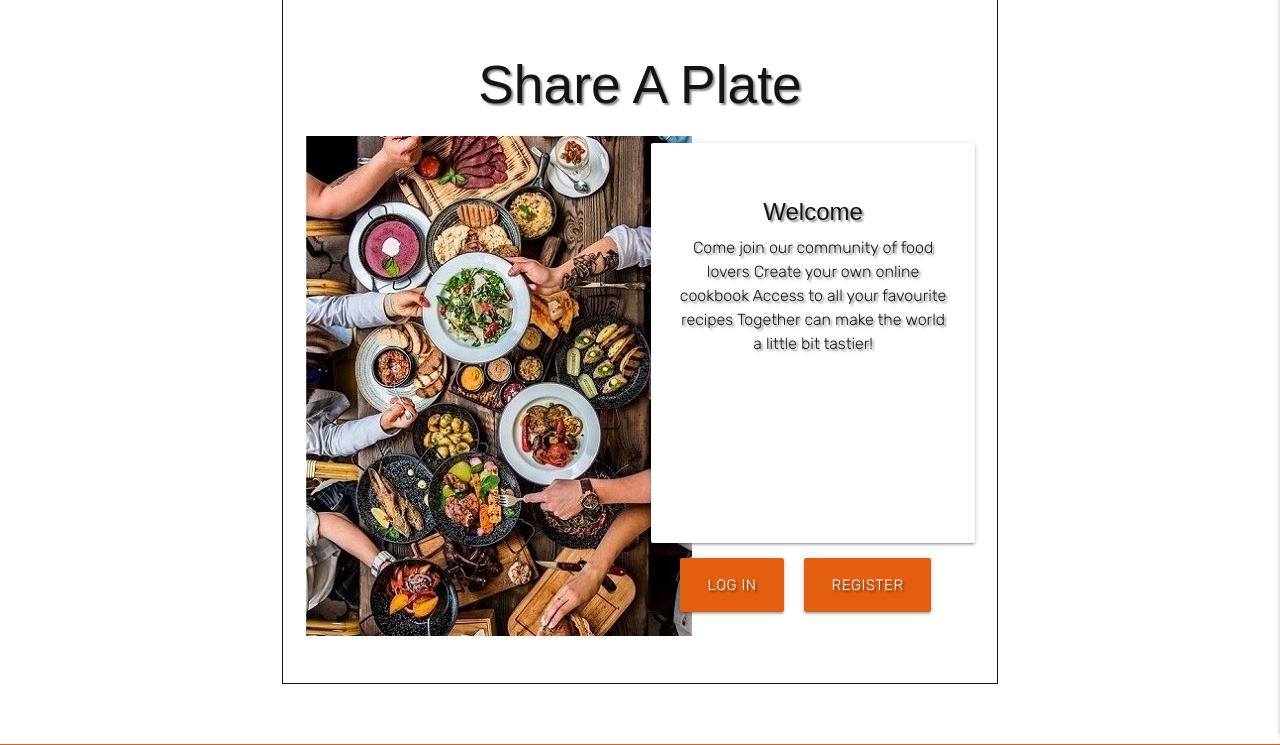
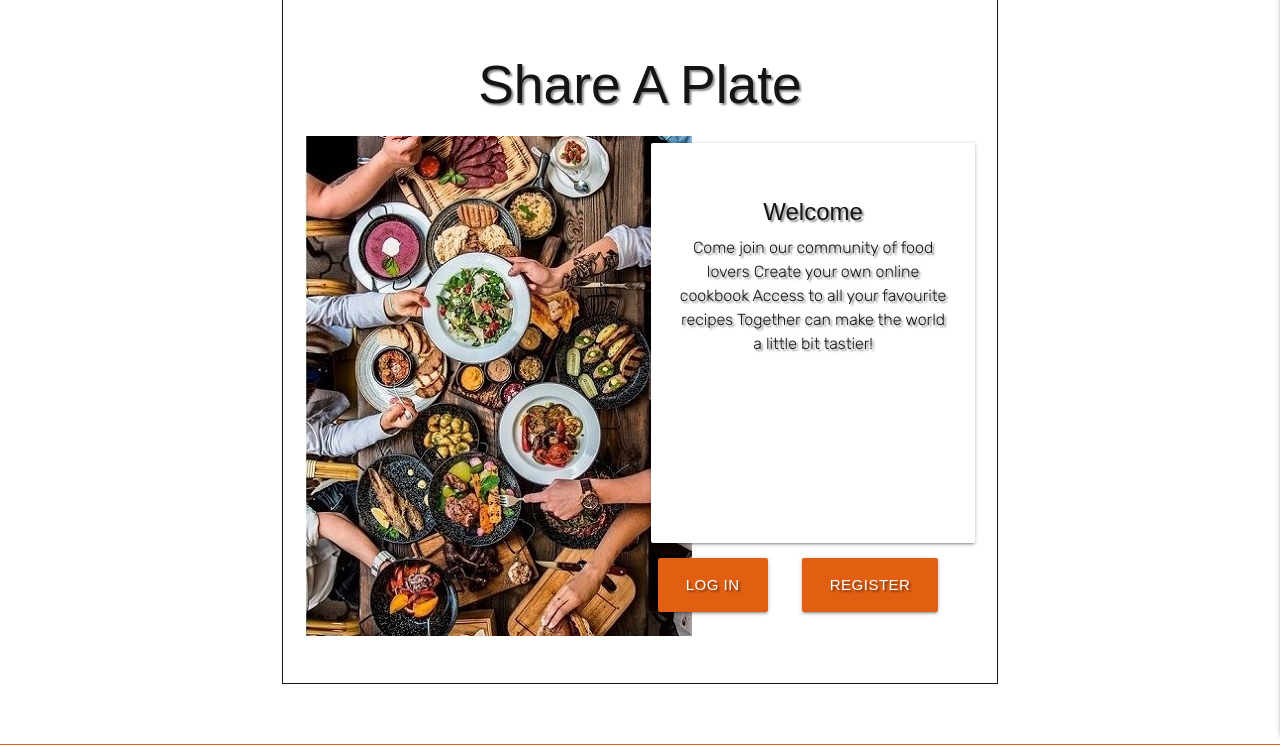
Before and after one commit to brimurphy/share-a-plate, a Flask app: page / in a window 1280 px wide. Shown: the part 125-870 px from the top of the page. Run offline with Flask 2, Linux system fonts and the light colour scheme; some libraries are stand-ins or nearby versions; some web fonts are replaced.

Commit message:
Update button style
Add text shadow to buttons
Update font-style on all buttons
Edit btn-register style to btn-center for clearer
style name
Add box-sizing: border-box to universal selector
in style.css file

```diff
--- a/static/css/style.css
+++ b/static/css/style.css
@@ -3,6 +3,7 @@
  * {
     padding: 0;
     margin: 0;
+    box-sizing: border-box;
  }
 
 body {
@@ -88,8 +89,17 @@ body {
 
 /* buttons */
 
-.btn-register {
+.btn-center {
     margin: 0 auto;
+}
+
+.btn-bottom {
+    position: absolute;
+    bottom: 0;
+    right: 30px;
+}
+
+.btn-font {
     font-family: "Inknut Antiqua", sans-serif;
 }
 
@@ -111,9 +121,16 @@ body {
 }
 
 /* recipe cards */
+
 .full-recipe,
 .add-recipe {
+    position: relative;
     border-top: none;
+}
+
+.full-recipe,
+.recipe-key a {
+    margin-bottom: 1.5em;
 }
 
 .add-recipe:first-child,
@@ -142,8 +159,9 @@ body {
 }
 
 .recipe-key > a,
-.cta-btn > a {
-    margin-right: 1em;
+.cta-btn > a,
+.cta-btn > button {
+    margin-right: 2em;
 }
 
 /* footer */
--- a/templates/add_recipe.html
+++ b/templates/add_recipe.html
@@ -71,8 +71,10 @@
             </div>
             <div class="row">
               <div class="col s12 center-align cta-btn">
-                <button type="submit" class="btn btn-large turquoise-bg">Add</button>
-                <a href="{{ url_for('my_recipes', username=session['user']) }}" class="btn btn-large red darken-1">Cancel</a>
+                <button type="submit"
+                  class="btn btn-large turquoise-bg text-shadow btn-font">Add</button>
+                <a href="{{ url_for('my_recipes', username=session['user']) }}"
+                   class="btn btn-large red darken-1 text-shadow btn-font">Cancel</a>
               </div>
             </div>
           </form>
--- a/templates/base.html
+++ b/templates/base.html
@@ -104,15 +104,15 @@
           </div>
           <div class="col l4 offset-l2 s12">
             <ul>
-              <li><a class="grey-text text-lighten-3" href="">Home</a></li>
-              <li><a class="grey-text text-lighten-3" href="">Recipes</a></li>
+              <li><a class="grey-text text-lighten-3" href="{{ url_for('home') }}">Home</a></li>
+              <li><a class="grey-text text-lighten-3" href="{{ url_for('recipes') }}">Recipes</a></li>
               {% if session.user %}
-                <li><a class="grey-text text-lighten-3" href="#!">My Recipes</a></li>
-                <li><a class="grey-text text-lighten-3" href="#!">Add Recipes</a></li>
-                <li><a class="grey-text text-lighten-3" href="">Log Out</a></li>
+                <li><a class="grey-text text-lighten-3" href="{{ url_for('my_recipes', username=session['user']) }}">My Recipes</a></li>
+                <li><a class="grey-text text-lighten-3" href="{{ url_for('add_recipe') }}">Add Recipes</a></li>
+                <li><a class="grey-text text-lighten-3" href="{{ url_for('logout') }}">Log Out</a></li>
               {% else %}
-                <li><a class="grey-text text-lighten-3" href="">Log In</a></li>
-                <li><a class="grey-text text-lighten-3" href="#!">Register</a></li>
+                <li><a class="grey-text text-lighten-3" href="{{ url_for('login') }}">Log In</a></li>
+                <li><a class="grey-text text-lighten-3" href="{{ url_for('register') }}">Register</a></li>
               {% endif %}
             </ul>
           </div>
--- a/templates/full_recipe.html
+++ b/templates/full_recipe.html
@@ -15,7 +15,8 @@
             <img src="{{ recipe.recipe_img }}" alt="Image of {{ recipe.recipe_name }}" width="400" height="300">
             <div class="col s12 center-align recipe-key">
               <!-- edit/delete btn -->
-              <a class="btn btn-large turquoise-bg text-shadow btn-font" href="#">Edit</a>
+              <a class="btn btn-large turquoise-bg text-shadow btn-font"
+                href="{{ url_for('edit_recipe', recipe_id=recipe._id) }}">Edit</a>
               <a class="btn btn-large red darken-1 text-shadow btn-fontr" href="#">Delete</a>
             </div>
           </div>
--- a/templates/index.html
+++ b/templates/index.html
@@ -20,8 +20,10 @@
             </div>
           </div>
           <div class="center-align cta-btn">
-            <a href="{{ url_for('login') }}" class="btn btn-large orange-bg">Log In</a>
-            <a href="{{ url_for('register') }}" class="btn btn-large orange-bg">Register</a>
+            <a href="{{ url_for('login') }}"
+              class="btn btn-large orange-bg text-shadow btn-font">Log In</a>
+            <a href="{{ url_for('register') }}"
+              class="btn btn-large orange-bg text-shadow btn-font">Register</a>
           </div>
         </div>
       </div>
--- a/templates/login.html
+++ b/templates/login.html
@@ -39,9 +39,9 @@
       <!-- log in -->
       <div class="row">
         <button
-          class="col s4 offset-s4 btn-large center-align btn-register turquoise-bg"
+          class="col s4 offset-s4 btn-large center-align btn-center turquoise-bg btn-font"
           type="submit"
-          name="action"
+          name="login"
         >
           Log In<i class="fa fa-thumbs-up prefix right" aria-hidden="true"></i>
         </button>
--- a/templates/my_recipes.html
+++ b/templates/my_recipes.html
@@ -14,14 +14,14 @@
                 <div class="card orange-bg">
                   <div class="card-image">
                     <a class="btn-floating right turquoise-bg"><i class="fa fa-heart" aria-hidden="true"></i></a>
-                    <img src="{{ recipe.recipe_img }}" alt="Image of {{ recipe.recipe_img }}">
+                    <img src="{{ recipe.recipe_img }}" alt="Image of {{ recipe.recipe_name }}">
                     <span class="card-title text-shadow header-text">{{ recipe.recipe_name }}</span>
                   </div>
                   <div class="card-content">
                     <p>{{ recipe.recipe_description }}</p>
                   </div>
                   <div class="card-action">
-                    <a href="{{ url_for('full_recipe') }}">Full Recipe</a>
+                    <a href="{{ url_for('full_recipe', recipe_id=recipe._id) }}">Full Recipe</a>
                   </div>
                 </div>
               </div>
@@ -52,7 +52,7 @@
                       <p>{{ recipe.recipe_description }}</p>
                     </div>
                     <div class="card-action">
-                      <a href="{{ url_for('full_recipe') }}">Full Recipe</a>
+                      <a href="{{ url_for('full_recipe', recipe_id=recipe._id) }}">Full Recipe</a>
                       <span class="right text-shadow">By: {{ recipe.username.capitalize() }}</span>
                     </div>
                   </div>
--- a/templates/recipes.html
+++ b/templates/recipes.html
@@ -15,7 +15,7 @@
             <p>{{ recipe.recipe_description }}</p>
           </div>
           <div class="card-action">
-            <a href="{{ url_for('full_recipe') }}">Full Recipe</a>
+            <a href="{{ url_for('full_recipe', recipe_id=recipe._id) }}">Full Recipe</a>
             <span class="right text-shadow">By: {{ recipe.username.capitalize() }}</span>
           </div>
         </div>
```
Also changed, not shown: templates/register.html (+6 -2 lines).
